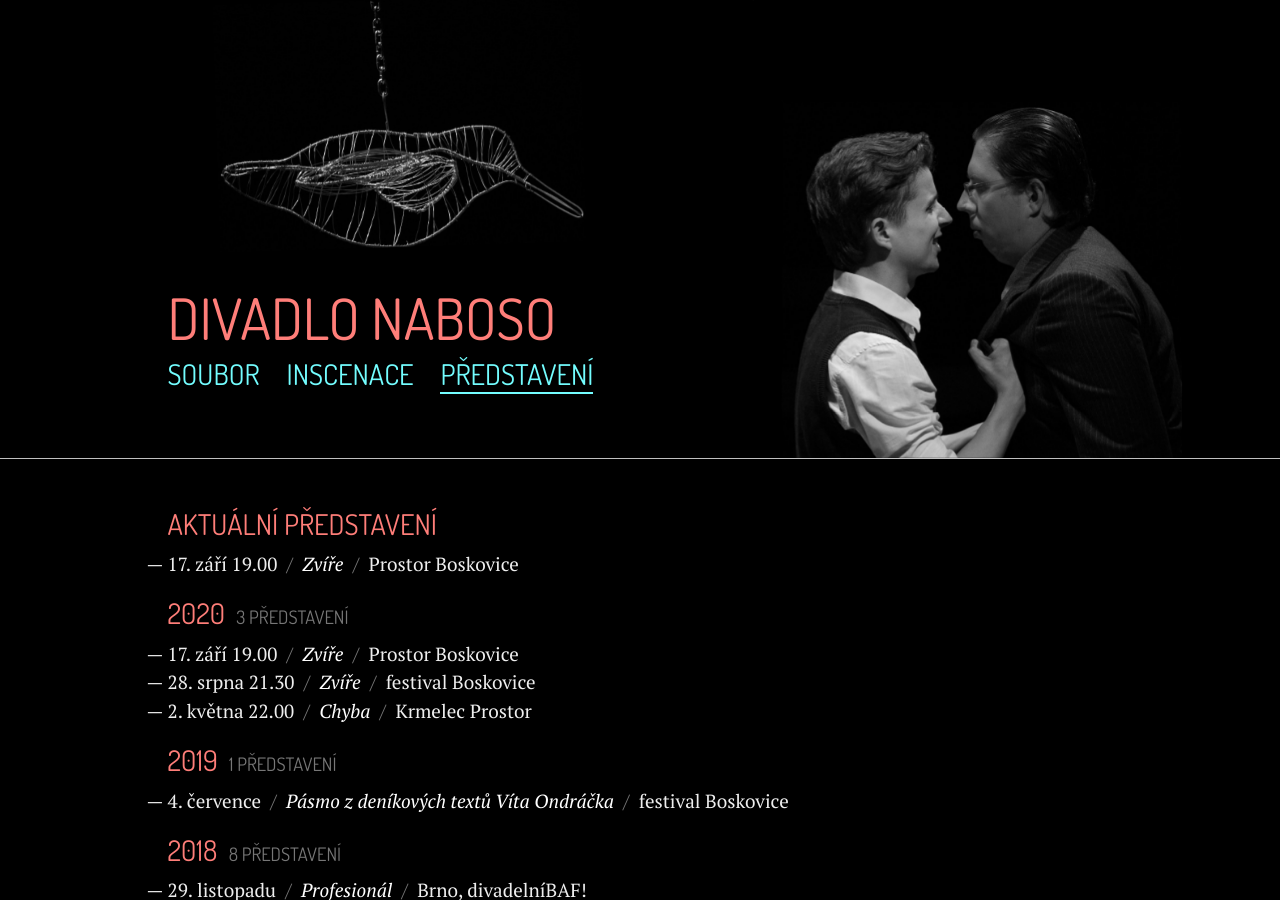
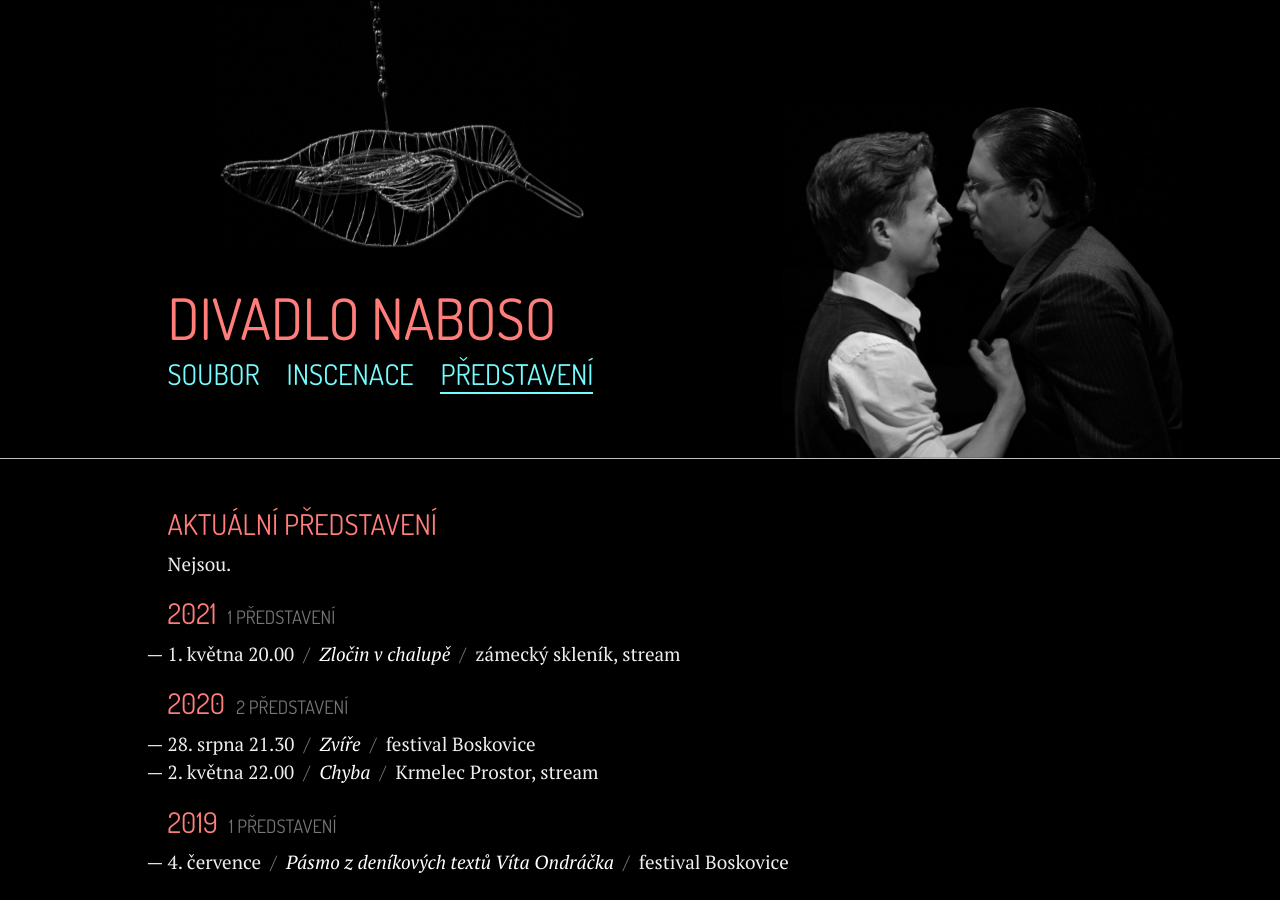
Before and after one commit to zoul/Naboso, a Jekyll site: the page built from predstaveni.html, in a window 1280 px wide and 900 px high. Built offline with Jekyll 4.4.1, drawn with Linux system fonts in a browser that asks for light colours.

Commit message:
Update predstaveni.yml

```diff
--- a/_data/predstaveni.yml
+++ b/_data/predstaveni.yml
@@ -1,15 +1,16 @@
+- rok: 2021
+  predstaveni:
+    - co: Zločin v chalupě
+      kdy: 1. května 20.00
+      kde: zámecký skleník, stream
 - rok: 2020
   predstaveni:
-    - co: Zvíře
-      kdy: 17. září 19.00
-      kde: Prostor Boskovice
-      aktualni: ano
     - co: Zvíře
       kdy: 28. srpna 21.30
       kde: festival Boskovice
     - co: Chyba
       kdy: 2. května 22.00
-      kde: Krmelec Prostor
+      kde: Krmelec Prostor, stream
 - rok: 2019
   predstaveni:
     - co: Pásmo z deníkových textů Víta Ondráčka
```
